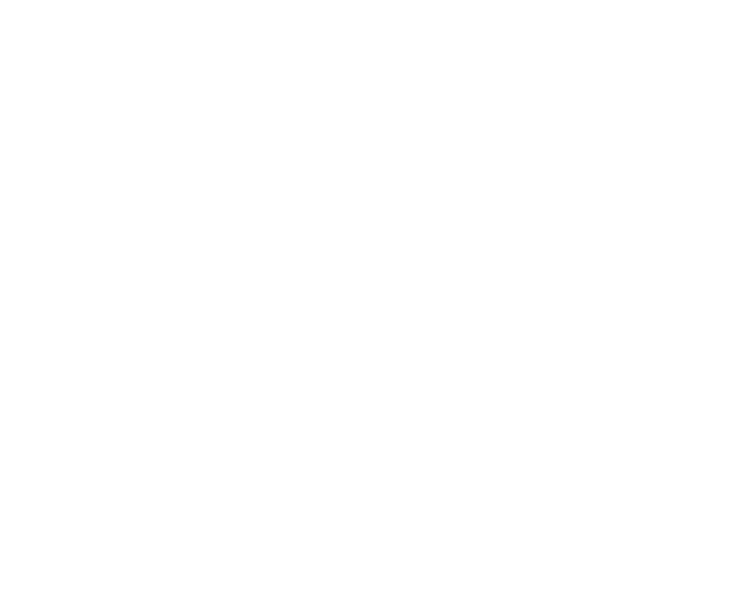
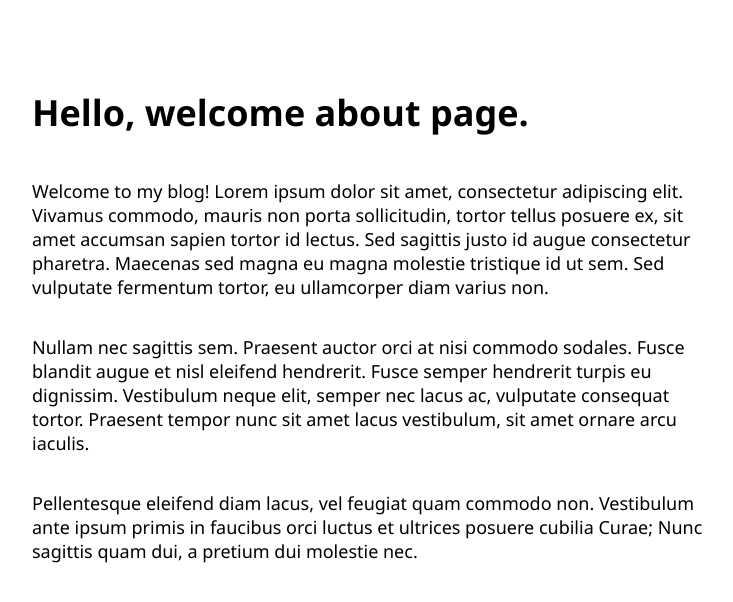
Before and after one commit to Shailendra9k/blog-fullstack, a React (Create React App) app: page /about in a window 1280 px wide. Shown: the top 602 px of the page, without its empty margins (258-991 px from the left). Built offline with nearby package versions, Linux system fonts and the light colour scheme.

Commit message:
pages added

```diff
--- a/src/App.js
+++ b/src/App.js
@@ -1,16 +1,24 @@
 import React from "react";
 import "./App.css";
 
+import { BrowserRouter as Router, Route } from "react-router-dom";
 import HomePage from "./pages/HomePage";
-import { BrowserRouter as Router, Route } from "react-router-dom";
+import AboutPage from "./pages/AboutPage";
+import ArticlePage from "./pages/ArticlePage";
+import ArticlesList from "./pages/ArticlesList";
 
 function App() {
   return (
-    <Router>
-      <div className="App">
-        <Route path="/" component={HomePage} exact />
-      </div>
-    </Router>
+    <div id="page-body">
+      <Router>
+        <div className="App">
+          <Route path="/" component={HomePage} exact />
+          <Route path="/about" component={AboutPage} exact />
+          <Route path="/articles-list" component={ArticlesList} exact />
+          <Route path="/article" component={ArticlePage} exact />
+        </div>
+      </Router>
+    </div>
   );
 }
 
--- /dev/null
+++ b/src/pages/AboutPage.js
@@ -0,0 +1,29 @@
+import React from "react";
+
+const AboutPage = () => (
+  <>
+    <h1>Hello, welcome about page.</h1>
+    <p>
+      Welcome to my blog! Lorem ipsum dolor sit amet, consectetur adipiscing
+      elit. Vivamus commodo, mauris non porta sollicitudin, tortor tellus
+      posuere ex, sit amet accumsan sapien tortor id lectus. Sed sagittis justo
+      id augue consectetur pharetra. Maecenas sed magna eu magna molestie
+      tristique id ut sem. Sed vulputate fermentum tortor, eu ullamcorper diam
+      varius non.{" "}
+    </p>
+    <p>
+      Nullam nec sagittis sem. Praesent auctor orci at nisi commodo sodales.
+      Fusce blandit augue et nisl eleifend hendrerit. Fusce semper hendrerit
+      turpis eu dignissim. Vestibulum neque elit, semper nec lacus ac, vulputate
+      consequat tortor. Praesent tempor nunc sit amet lacus vestibulum, sit amet
+      ornare arcu iaculis.{" "}
+    </p>
+    <p>
+      Pellentesque eleifend diam lacus, vel feugiat quam commodo non. Vestibulum
+      ante ipsum primis in faucibus orci luctus et ultrices posuere cubilia
+      Curae; Nunc sagittis quam dui, a pretium dui molestie nec.
+    </p>
+  </>
+);
+
+export default AboutPage;
--- /dev/null
+++ b/src/pages/ArticlePage.js
@@ -0,0 +1,9 @@
+import React from "react";
+
+const ArticlePage = () => (
+  <>
+    <h1>This is an article.</h1>
+  </>
+);
+
+export default ArticlePage;
--- /dev/null
+++ b/src/pages/ArticlesList.js
@@ -0,0 +1,9 @@
+import React from "react";
+
+const ArticlesList = () => (
+  <>
+    <h1>Articles</h1>
+  </>
+);
+
+export default ArticlesList;
```
